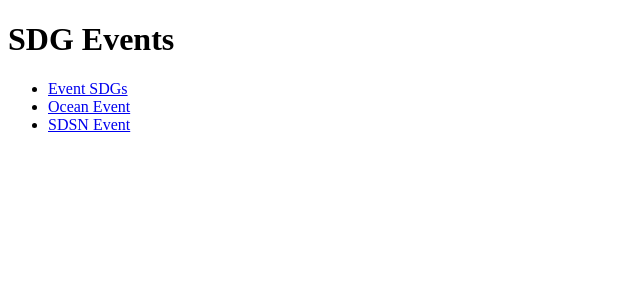
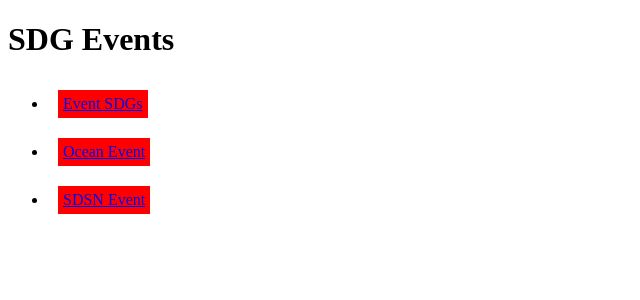
Before and after one commit to FinnWoelm/sdg-events-app, a Next.js app: page / in a window 1280 px wide. Shown: the top 300 px of the page, without its empty margins (0-640 px from the left). Built offline with nearby package versions, Linux system fonts and the light colour scheme.

Commit message:
Set up styled components
Set up styled components following instructions at:
github.com/zeit/next.js/tree/canary/examples/with-styled-components

```diff
--- a/package.json
+++ b/package.json
@@ -6,11 +6,15 @@
     "express": "^4.17.1",
     "next": "^8.1.0",
     "react": "^16.8.6",
-    "react-dom": "^16.8.6"
+    "react-dom": "^16.8.6",
+    "styled-components": "^4.2.1"
   },
   "scripts": {
     "dev": "node server.js",
     "build": "next build",
     "start": "NODE_ENV=production node server.js"
+  },
+  "devDependencies": {
+    "babel-plugin-styled-components": "^1.10.0"
   }
 }
--- /dev/null
+++ b/pages/_document.js
@@ -0,0 +1,29 @@
+import Document from 'next/document'
+import { ServerStyleSheet } from 'styled-components'
+
+export default class MyDocument extends Document {
+  static async getInitialProps (ctx) {
+    const sheet = new ServerStyleSheet()
+    const originalRenderPage = ctx.renderPage
+
+    try {
+      ctx.renderPage = () =>
+        originalRenderPage({
+          enhanceApp: App => props => sheet.collectStyles(<App {...props} />)
+        })
+
+      const initialProps = await Document.getInitialProps(ctx)
+      return {
+        ...initialProps,
+        styles: (
+          <>
+            {initialProps.styles}
+            {sheet.getStyleElement()}
+          </>
+        )
+      }
+    } finally {
+      sheet.seal()
+    }
+  }
+}
--- a/pages/index.js
+++ b/pages/index.js
@@ -1,9 +1,17 @@
 import Link from 'next/link'
+import styled from 'styled-components'
+
+const Button = styled.a`
+  background: red;
+  padding: 5px;
+  display: inline-block;
+  margin: 10px;
+`
 
 const EventLink = props => (
   <li>
-    <Link as={`/events/${props.id}`} href={`/event?id=${props.id}`}>
-      <a>{props.title}</a>
+    <Link as={`/events/${props.id}`} href={`/event?id=${props.id}`} passHref>
+      <Button>{props.title}</Button>
     </Link>
   </li>
 )
```
Also changed, not shown: .babelrc (added), 1 other file (tests, documents, lock files or other folders).
